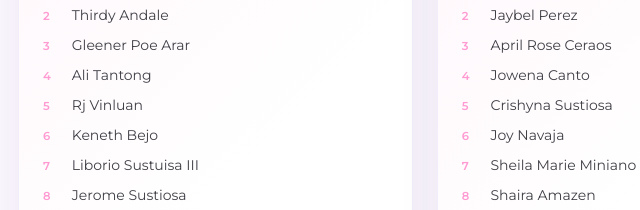
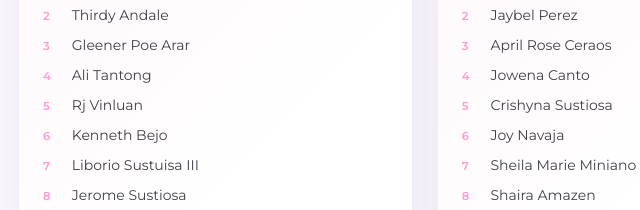
Before and after one commit to 19zerocool90/debut, a plain HTML site: page index.html in a window 1280 px wide. Shown: the part 4294-4504 px from the top of the page, 6-646 px from the left. Drawn offline with nearby package versions, Linux system fonts and the light colour scheme.

Commit message:
Fix name of kenneth bejo

```diff
--- a/index.html
+++ b/index.html
@@ -843,7 +843,7 @@
                         <li>Gleener Poe Arar</li>
                         <li>Ali Tantong</li>
                         <li>Rj Vinluan</li>
-                        <li>Keneth Bejo</li>
+                        <li>Kenneth Bejo</li>
                         <li>Liborio Sustuisa III</li>
                         <li>Jerome Sustiosa</li>
                         <li>Paulo Viloria Jr.</li>
```
